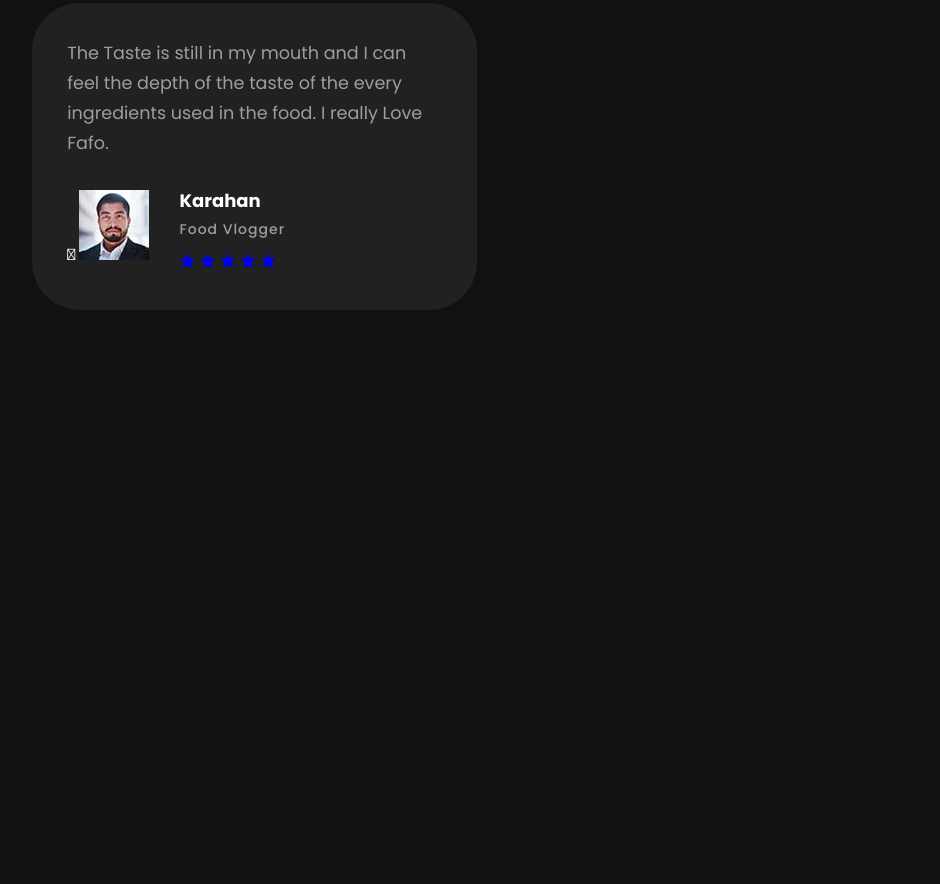
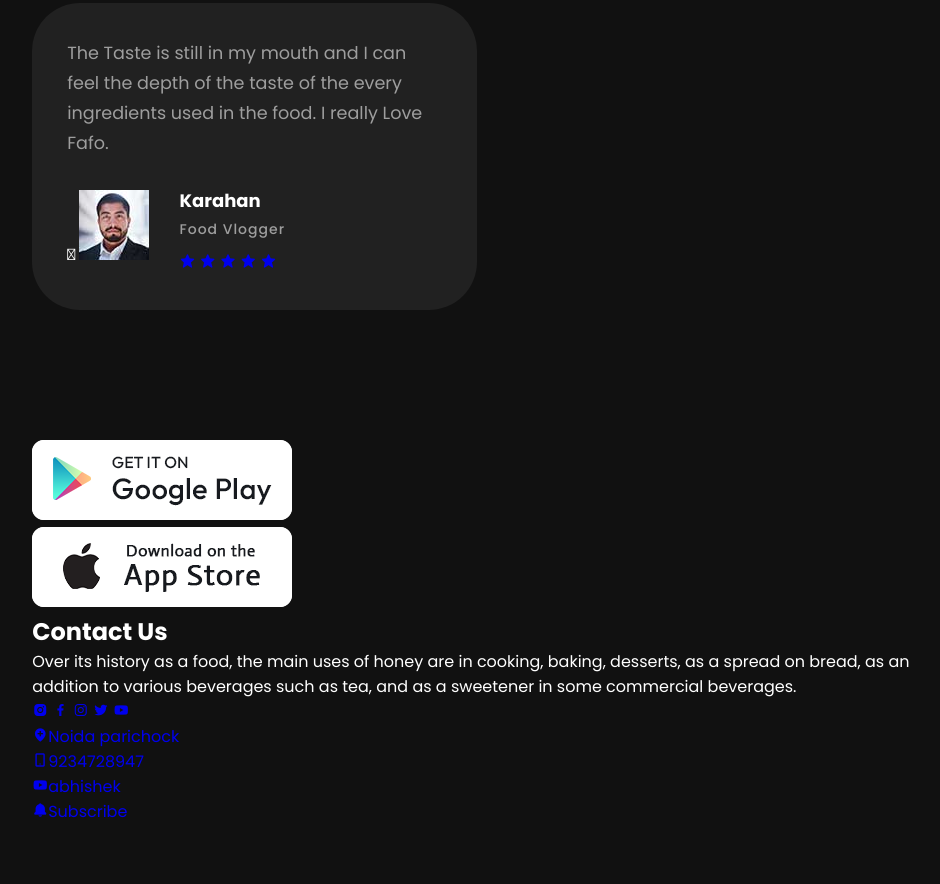
Before and after one commit to abhi2002hey/Honey_selling_website, a plain HTML site: page index.html in a window 1280 px wide. Shown: the part 4291-5175 px from the top of the page, without its empty margins (147-1087 px from the left). Before the commit the page ends 4661 px from the top, so only its background shows below. Drawn offline with nearby package versions, Linux system fonts and the light colour scheme.

Commit message:
Add contact section to index.html

```diff
--- a/index.html
+++ b/index.html
@@ -286,10 +286,55 @@
         </div>
       </div>
     </section>
+
+    <!-- contact -->
+    <section class="contact" id="contact">
+      <div class="contact-content">
+        <div class="content-img">
+          <div class="c-one">
+            <img src="img/f1.png">
+          </div>
+          <div class="c-one">
+            <img src="img/f2.png">
+          </div>
+        </div>
+
+        <div class="container-text">
+          <h2>Contact Us</h2>
+          <p>Over its history as a food, the main uses of honey are in cooking,
+            baking, desserts, as a spread on bread, as an addition to various
+            beverages such as tea, and as a sweetener in some commercial
+            beverages.</p>
+          <div class="social">
+            <a href="#" class="clr"><i class="bx bxl-instagram-alt"></i></a>
+            <a href="#"><i class="bx bxl-facebook"></i></a>
+            <a href="#"><i class="bx bxl-instagram"></i></a>
+            <a href="#"><i class="bx bxl-twitter"></i></a>
+            <a href="#"><i class="bx bxl-youtube"></i></a>
+          </div>
+        </div>
+      </div>
+
+      <div class="details">
+        <div class="main-d">
+          <a href="#"><i class="bx bxs-location-plus"></i>Noida parichock</a>
+        </div>
+
+        <div class="main-d">
+          <a href="#"><i class="bx bx-mobile-alt"></i>9234728947</a>
+        </div>
+
+        <div class="main-d">
+          <a href="#"><i class="bx bxl-youtube"></i>abhishek</a>
+        </div>
+
+        <div class="main-d">
+          <a href="#"><i class="bx bxs-bell"></i>Subscribe</a>
+        </div>
+      </div>
+    </section>
+
     <!-- link to JS -->
     <script src="script.js"></script>
   </body>
 </html>
-
-
-<!-- sldhfljsdjfklejf -->
```
